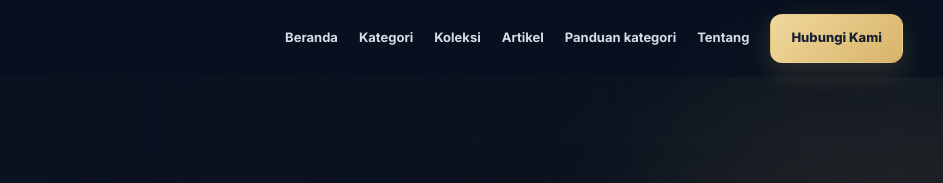
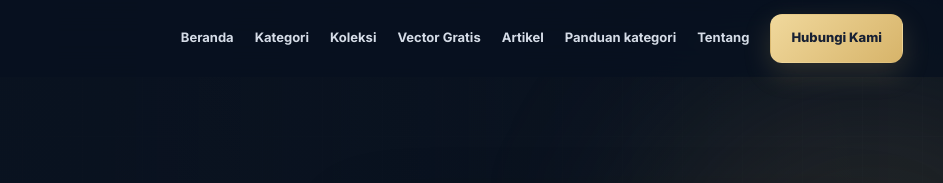
Before and after one commit to sug453193-ux/vector-siap-pakai, a plain HTML site: page index.html in a window 1280 px wide. Shown: the top 183 px of the page, 337-1280 px from the left. Drawn offline with Linux system fonts and the light colour scheme; no server answers.

Commit message:
Add navigation link to free vector collection

```diff
--- a/index.html
+++ b/index.html
@@ -43,7 +43,7 @@
 <body>
   <header class="topbar" id="topbar"><div class="container nav">
     <a class="brand" href="#home"><span class="brand-mark" aria-hidden="true"></span><span>VECTOR SIAP PAKAI</span></a>
-    <nav class="nav-links" id="navLinks" aria-label="Navigasi utama"><a href="#home">Beranda</a><a href="#kategori">Kategori</a><a href="#koleksi">Koleksi</a><a href="artikel/">Artikel</a><a href="kategori/">Panduan kategori</a><a href="#tentang">Tentang</a><a class="btn btn-primary" href="https://wa.me/6285692520888?text=Halo%20VECTOR%20SIAP%20PAKAI%2C%20saya%20ingin%20bertanya%20tentang%20vector%20dan%20vektor." target="_blank" rel="noopener noreferrer">Hubungi Kami</a></nav>
+    <nav class="nav-links" id="navLinks" aria-label="Navigasi utama"><a href="#home">Beranda</a><a href="#kategori">Kategori</a><a href="#koleksi">Koleksi</a><a href="gratis/">Vector Gratis</a><a href="artikel/">Artikel</a><a href="kategori/">Panduan kategori</a><a href="#tentang">Tentang</a><a class="btn btn-primary" href="https://wa.me/6285692520888?text=Halo%20VECTOR%20SIAP%20PAKAI%2C%20saya%20ingin%20bertanya%20tentang%20vector%20dan%20vektor." target="_blank" rel="noopener noreferrer">Hubungi Kami</a></nav>
     <button class="menu-btn" id="menuBtn" aria-label="Buka menu" aria-expanded="false">☰</button>
   </div></header>
   <main>
@@ -71,7 +71,7 @@
 
     <section class="cta" id="kontak"><div class="container"><div class="cta-box"><div><div class="kicker">Butuh bantuan memilih?</div><h2>Temukan desain yang tepat untuk proyek Anda.</h2><p>Kirim kode produk atau kategori yang Anda cari melalui WhatsApp. Kami akan membantu menjelaskan detail dan format file yang tersedia.</p><a class="btn btn-primary" href="https://wa.me/6285692520888?text=Halo%20VECTOR%20SIAP%20PAKAI%2C%20saya%20ingin%20konsultasi%20produk%20vektor." target="_blank" rel="noopener noreferrer">Chat melalui WhatsApp</a></div><div class="cta-proof"><p>Semua gambar hasil dari tracing manual menggunakan Bezier dan pentool sehingga hasil kurva / vektor halus dan rapi.</p></div></div></div></section>
   </main>
-  <footer><div class="container"><div class="footer-row"><div><a class="brand" href="#home"><span class="brand-mark" aria-hidden="true"></span><span>VECTOR SIAP PAKAI</span></a><p class="footer-copy">Koleksi desain vector (vektor) dan aset produksi digital.</p></div><a class="footer-contact" href="https://wa.me/6285692520888?text=Halo%20VECTOR%20SIAP%20PAKAI%2C%20saya%20ingin%20bertanya%20tentang%20produk%20vector%20dan%20vektor." target="_blank" rel="noopener noreferrer">WhatsApp: 0856-9252-0888</a></div><div class="copyright">© <span id="year"></span> VECTOR SIAP PAKAI. All rights reserved.</div></div></footer>
+  <footer><div class="container"><div class="footer-row"><div><a class="brand" href="#home"><span class="brand-mark" aria-hidden="true"></span><span>VECTOR SIAP PAKAI</span></a><p class="footer-copy">Koleksi desain vector (vektor) dan aset produksi digital.<br><a href="gratis/" style="display:inline-block;margin-top:7px;color:var(--gold2);font-weight:800">Koleksi Vector Gratis →</a></p></div><a class="footer-contact" href="https://wa.me/6285692520888?text=Halo%20VECTOR%20SIAP%20PAKAI%2C%20saya%20ingin%20bertanya%20tentang%20produk%20vector%20dan%20vektor." target="_blank" rel="noopener noreferrer">WhatsApp: 0856-9252-0888</a></div><div class="copyright">© <span id="year"></span> VECTOR SIAP PAKAI. All rights reserved.</div></div></footer>
   <a class="wa-float" href="https://wa.me/6285692520888?text=Halo%20VECTOR%20SIAP%20PAKAI%2C%20saya%20ingin%20bertanya%20tentang%20produk%20vector%20dan%20vektor." target="_blank" rel="noopener noreferrer" aria-label="Chat melalui WhatsApp">✆</a>
   <div class="viewer" id="viewer" role="dialog" aria-modal="true" aria-label="Perbesar gambar produk"><button class="viewer-close" id="viewerClose" aria-label="Tutup gambar">×</button><img id="viewerImage" alt="Gambar produk diperbesar" draggable="false"><div class="viewer-info"><strong id="viewerCode"></strong><span id="viewerName"></span><a id="viewerOrder" class="viewer-order" href="#" target="_blank" rel="noopener noreferrer">Pesan produk ini</a></div><div class="viewer-hint">Cubit untuk zoom • Geser untuk melihat detail • Ketuk × untuk menutup</div></div>
 
```
